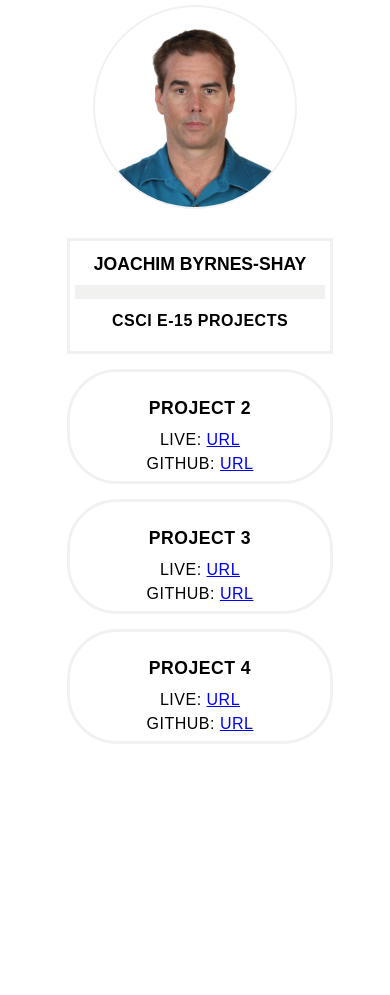
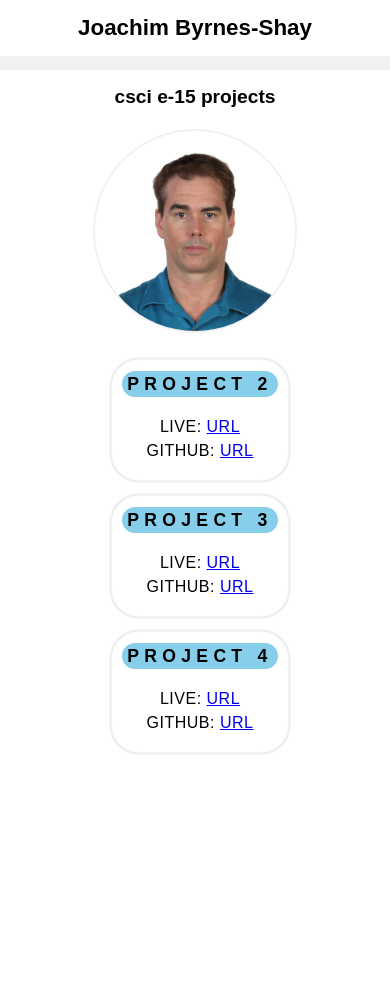
Before and after one commit to jbyrnesshay/p1, a PHP site: page / in a window 390 px wide. Before the commit the page ends 744 px from the top, so only its background shows below. Run offline with PHP 8.4, Linux system fonts and the light colour scheme.

Commit message:
changed to single column layout:

```diff
--- a/css/styles.css
+++ b/css/styles.css
@@ -10,6 +10,7 @@ body {
   font-size: 100%;
   font-family: Arial, sans-serif;
   text-align: center;
+  min-width: 390px;
 }
 
 main {
@@ -19,65 +20,36 @@ main {
   padding: 5px;
 }
 
+header {
+  margin: 10px auto 15px auto;
+}
+
 img {
   border-radius: 50%;
   border: 2px solid #f1f1f1;
   background: White;
   margin-top: 5px;
-  margin-bottom:5px;
   width: 200px;
   height: 200px;
-  display: inline;
-}
-
-div {
-  width: 80%;
-  height: 30%;
-  margin: 0 auto;
-  padding: 0;
-}
-
-.top {
-  height: 50%;
-  top: 0;
-}
-
-.bottom {
-  height: 50%;
-  bottom: 0;
-}
-
-.left {
-  float: left;
-  margin-left: 10%;
-}
-
-.right {
-  float: right;
-  margin-right: 10%;
-}
-
-header {
-  margin: 0 auto;
 }
 
 h1 {
-  letter-spacing: normal;
-  font-size: 1.1em;
-  height: 35%;
-  margin-top: 5px;
-  height: 30%;
+
+  font-size: 1.4em;
+  margin-top: 15px;
 }
 
 h2 {
-  font-size: 1em;
-  margin-top: 10px;
-  height: 30%;
+  font-size: 1.2em;
 }
 
 h3 {
+  display: block;
+  background: SkyBlue;
+  border-radius: 30px;
   font-size: 1.1em;
-  margin-bottom: 7px;
+  letter-spacing: .3em;
+  margin-top: 1px;
 }
 
 article {
@@ -85,14 +57,13 @@ article {
   letter-spacing: .5px;
   line-height: 1.5;
   background: White;
-  height: 40%;
-  width: 30%;
-  display: inline-block;
-  margin: 5%;
+  height: 100px;
+  width: 40%;
+  margin: 2%;
   border: 3px solid #f1f1f1;
-  border-radius: 50px;
-  padding: 5px;
-  top:0;
+  border-radius: 30px;
+  padding: 10px;
+  margin: 0 auto 10px auto;
 }
 
 #name {
@@ -101,7 +72,6 @@ article {
 
 hr {
   border-width: 7px;
-  margin-top:-7px;
   border-style: solid;
   border-color: #f1f1f0;
 }
@@ -120,17 +90,3 @@ hr {
       height: auto;
     }
 }
-
-    /* Smartphones (portrait and landscape) ----------- */
-@media only screen and (min-width : 320px) and (max-width : 480px) {
- .left, .right, article {
-        float:none;
-        width: 80%;
-
-}
- .top, .bottom {
-      top: auto;
-      bottom: auto;
-      height: auto;
- }
-}
--- a/index.php
+++ b/index.php
@@ -7,36 +7,32 @@
   </head>
   <body>
     <header>
+    	 <h1> Joachim Byrnes-Shay</h1>
+	      <hr>
+	        <h2>csci e-15 projects</h2>
 	   <img src="img/transp.png" alt="joachim">
 	</header>
 	<main>
-	  <div class="top">
-	    <article id="name" class="left" >
-	      <h1> Joachim Byrnes-Shay</h1>
-	      <hr>
-	        <h2>csci e-15 projects</h2>
-	    </article>
-		<article class="right"  >
-            <h3>project 2</h3>
-	           live: <a href="#"> URL</a>
-	           <br>
-	           github: <a href="#"> URL</a>
-	    </article>
-	  </div>
-	  <div class="bottom">
-	    <article class="left"   >
-	      <h3>project 3</h3>
-	        live: <a href="#">URL</a>
-	        <br>
-	        github: <a href="#">URL</a>
-	    </article>
-	    <article class="right" >
-	      <h3>project 4</h3>
-	        live: <a href="#"> URL</a>
-	        <br>
-	        github: <a href="#">URL</a>
-	    </article>
-	  </div>
+      <article>
+        <h3>project  2</h3>
+	      live: <a href="#"> URL</a><br>
+	      github: <a href="#"> URL</a>
+	    </div>
+	  </article>
+	  <article>
+	    <h3>project  3</h3>
+	    <section>
+	      live: <a href="#">URL</a><br>
+	      github: <a href="#">URL</a>
+	    </section>
+	  </article>
+	  <article>
+	    <h3>project  4</h3>
+	    <section>
+	      live: <a href="#"> URL</a><br>
+	      github: <a href="#">URL</a>
+	    </section>
+	  </article>
 	</main>
   </body>
 </html>
```
Also changed, not shown: css/index.php (added, +22 -0 lines), css/styles2.css (deleted, +0 -144 lines), README.md.
